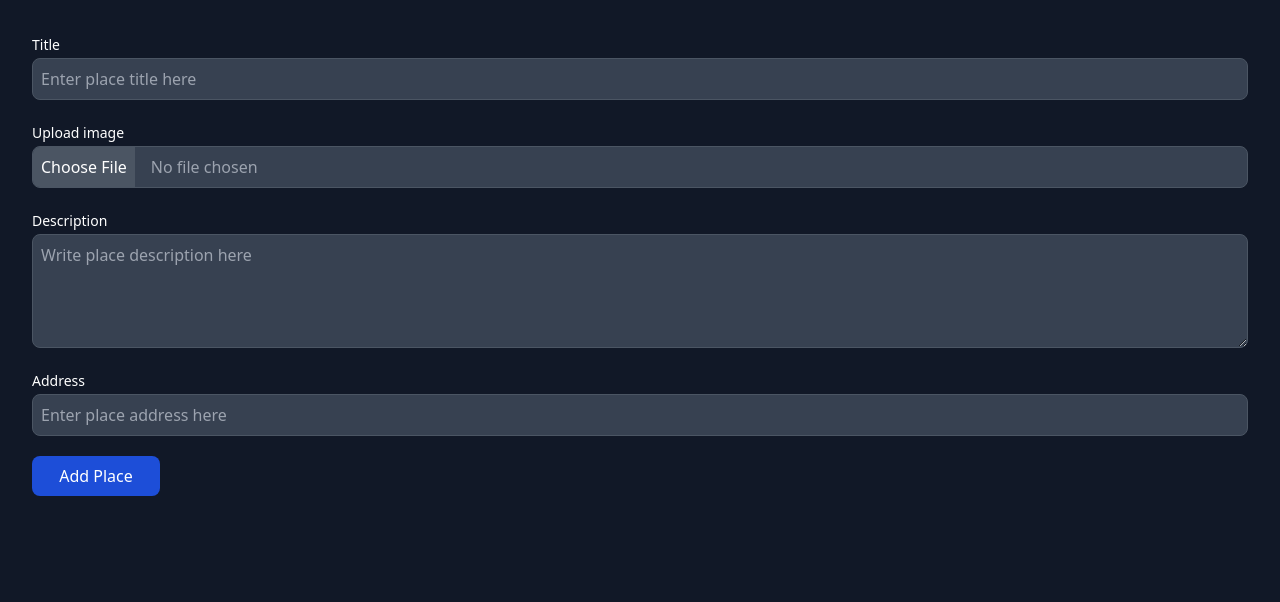
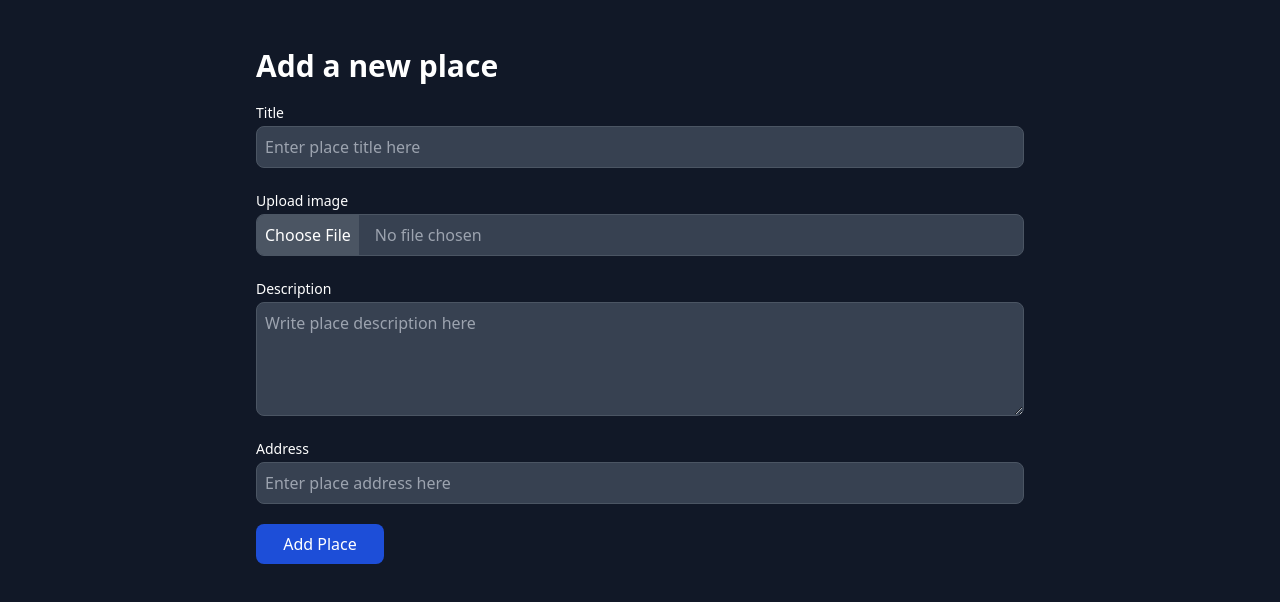
Before and after one commit to 1nandagopal/placepin, a React (Vite) app in the folder client/: page / in a window 1280 px wide. Shown: the top 602 px of the page. Built offline with nearby package versions, Linux system fonts and the light colour scheme.

Commit message:
Styled NewPlace component.

```diff
--- a/client/src/routes/NewPlace.jsx
+++ b/client/src/routes/NewPlace.jsx
@@ -5,8 +5,14 @@ import Button from "../components/Button";
 
 function NewPlace() {
   return (
+    <div className="mx-auto max-w-3xl text-white">
+      <h2 className="my-4 text-3xl font-semibold">Add a new place</h2>
       <Form>
-      <Input name="title" label="Title" placeholder="Enter place title here" />
+        <Input
+          name="title"
+          label="Title"
+          placeholder="Enter place title here"
+        />
         <Input name="image" label="Upload image" type="file" />
         <Input
           name="description"
@@ -23,6 +29,7 @@ function NewPlace() {
           Add Place
         </Button>
       </Form>
+    </div>
   );
 }
 
```
Lines whose indentation alone changed are shown as unchanged.
